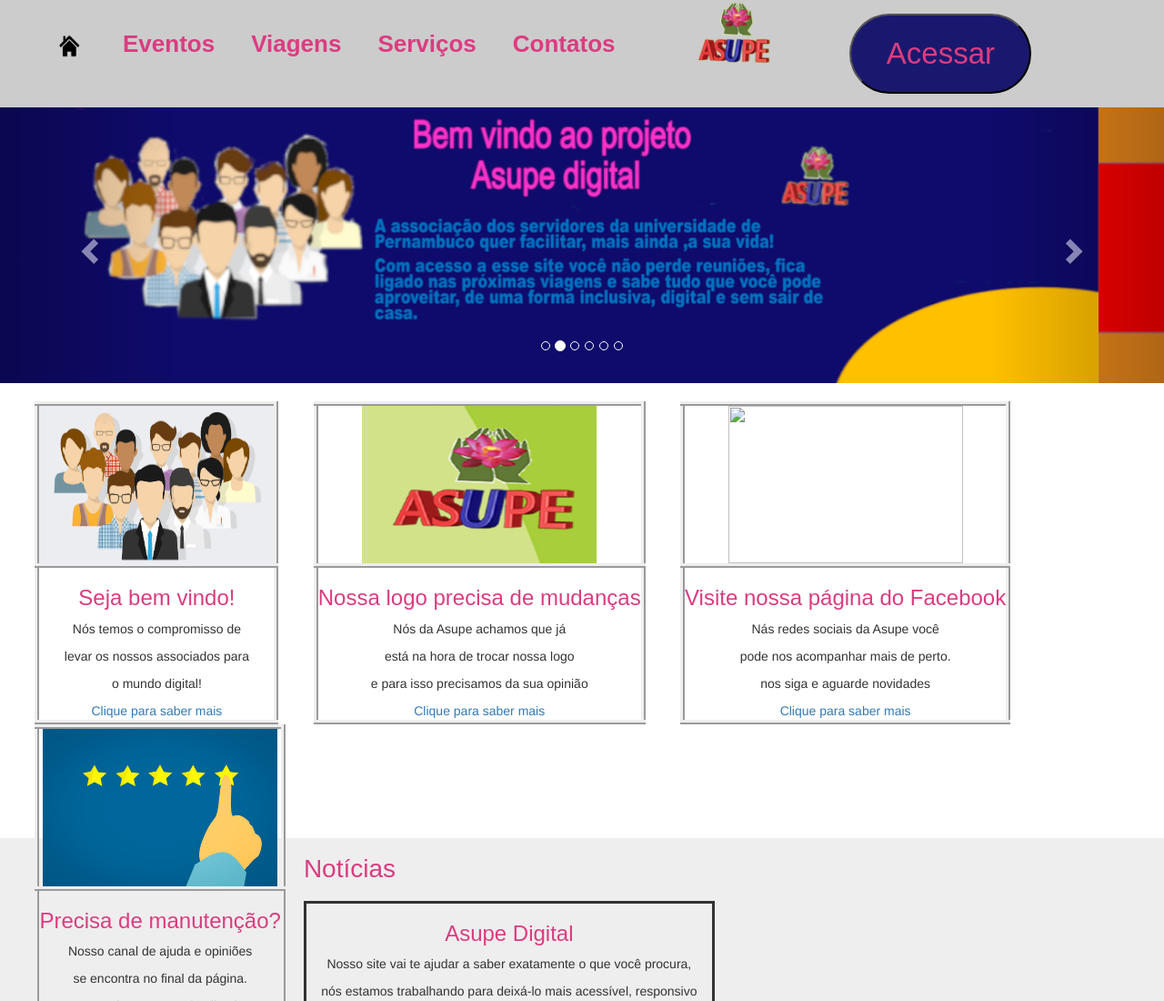
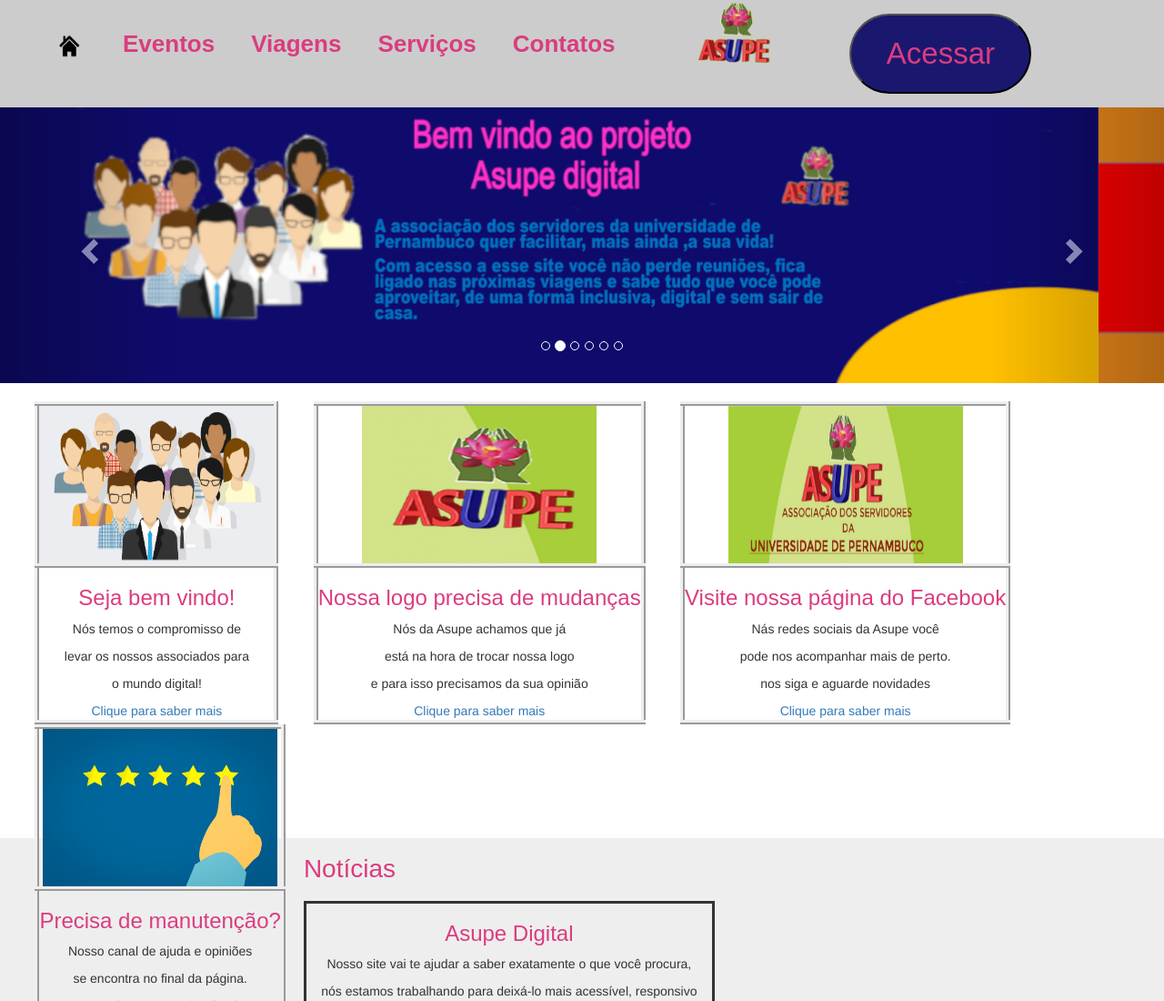
Before and after one commit to helifazdev/Primeiro-Site, a plain HTML site: page index.html in a window 1280 px wide. Shown: the top 1100 px of the page at 91% size. Drawn offline with nearby package versions, Linux system fonts and the light colour scheme; a web font is replaced by a local one.

Commit message:
Asupe correção 1

```diff
--- a/index.html
+++ b/index.html
@@ -140,7 +140,7 @@
 	<div id="post">
 		<table>
 			<tr>
-			<td><img src="./img/banners/conteudo/logoface.png"></td>
+			<td><img src="./img/Logos/logoface.png"></td>
 			</tr>
 			<tr>
 				<td><H3> Visite nossa página do Facebook </H3>
```
